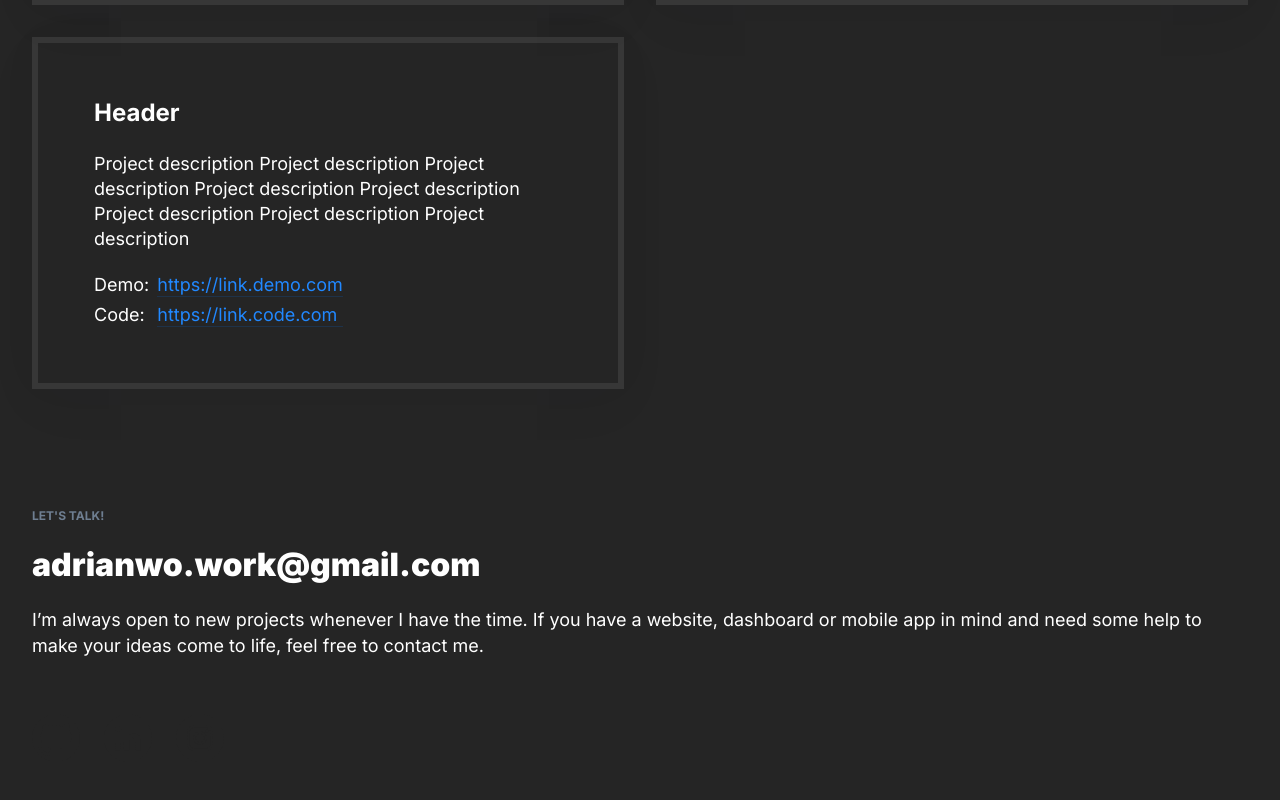
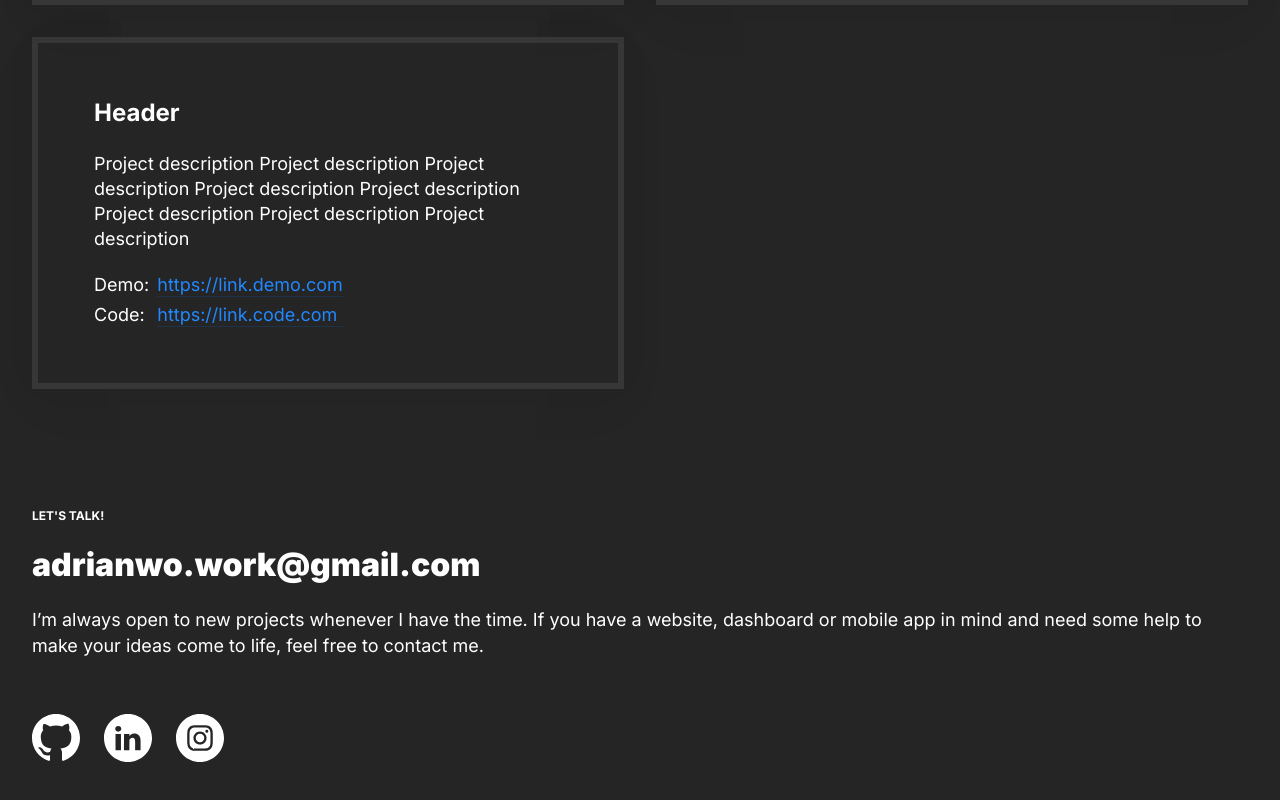
Before and after one commit to Adrode/personal-homepage, a React (Create React App) app: page / in a window 1280 px wide. Shown: the part 2151-2951 px from the top of the page. Built offline with nearby package versions, Linux system fonts and the light colour scheme.

Commit message:
Footer Dark Mode; whole Dark Mode prepared

```diff
--- a/src/Footer/index.js
+++ b/src/Footer/index.js
@@ -12,10 +12,11 @@ import {
 
 export const Footer = () => (
   <Container>
-    <Subheader>
+    <Subheader $dark>
       Let's talk!
     </Subheader>
     <EmailContact
+      $dark
       href={"mailto:adrianwo.work@gmail.com"}
       target={"_blank"}
       rel={"noreferrer noopener"}
@@ -33,21 +34,21 @@ export const Footer = () => (
         target={"_blank"}
         rel={"noreferrer noopener"}
       >
-        <GithubImage />
+        <GithubImage $dark />
       </SocialmediaLink>
       <SocialmediaLink
         href={"https://github.com/Adrode"}
         target={"_blank"}
         rel={"noreferrer noopener"}
       >
-        <LinkedinImage />
+        <LinkedinImage $dark />
       </SocialmediaLink>
       <SocialmediaLink
         href={"https://github.com/Adrode"}
         target={"_blank"}
         rel={"noreferrer noopener"}
       >
-        <InstagramImage />
+        <InstagramImage $dark />
       </SocialmediaLink>
     </SocialmediaContainer>
   </Container>
--- a/src/Footer/styled.js
+++ b/src/Footer/styled.js
@@ -1,4 +1,4 @@
-import styled from "styled-components";
+import styled, { css } from "styled-components";
 import { ReactComponent as GithubLogo } from "../images/githubLogo.svg";
 import { ReactComponent as LinkedinLogo } from "../images/linkedinLogo.svg";
 import { ReactComponent as InstagramLogo } from "../images/instagramLogo.svg";
@@ -16,6 +16,10 @@ export const Subheader = styled.p`
   @media (max-width: ${({ theme }) => theme.breakpoint.small}) {
     margin-bottom: 12px;
   }
+
+  ${({ $dark }) => $dark && css`
+    color: ${({ theme }) => theme.color.white};
+  `}
 `;
 
 export const EmailContact = styled.a`
@@ -37,6 +41,12 @@ export const EmailContact = styled.a`
     margin-bottom: 12px;
     font-size: 18px;
   }
+
+  ${({ $dark }) => $dark && css`
+    &:hover {
+      color: ${({ theme }) => theme.color.mainBlueDM};
+    }
+  `}
 `;
 
 export const Description = styled.p`
@@ -78,6 +88,14 @@ export const GithubImage = styled(GithubLogo)`
     width: 32px;
     height: 32px;
   }
+
+  ${({ $dark }) => $dark && css`
+    color: ${({ theme }) => theme.color.white};
+
+    &:hover {
+      color: ${({ theme }) => theme.color.mainBlueDM};
+    }
+  `}
 `;
 
 export const LinkedinImage = styled(LinkedinLogo)`
@@ -93,6 +111,14 @@ export const LinkedinImage = styled(LinkedinLogo)`
     width: 32px;
     height: 32px;
   }
+
+  ${({ $dark }) => $dark && css`
+    color: ${({ theme }) => theme.color.white};
+
+    &:hover {
+      color: ${({ theme }) => theme.color.mainBlueDM};
+    }
+  `}
 `;
 
 export const InstagramImage = styled(InstagramLogo)`
@@ -108,4 +134,12 @@ export const InstagramImage = styled(InstagramLogo)`
     width: 32px;
     height: 32px;
   }
+
+  ${({ $dark }) => $dark && css`
+    color: ${({ theme }) => theme.color.white};
+
+    &:hover {
+      color: ${({ theme }) => theme.color.mainBlueDM};
+    }
+  `}
 `;
```
